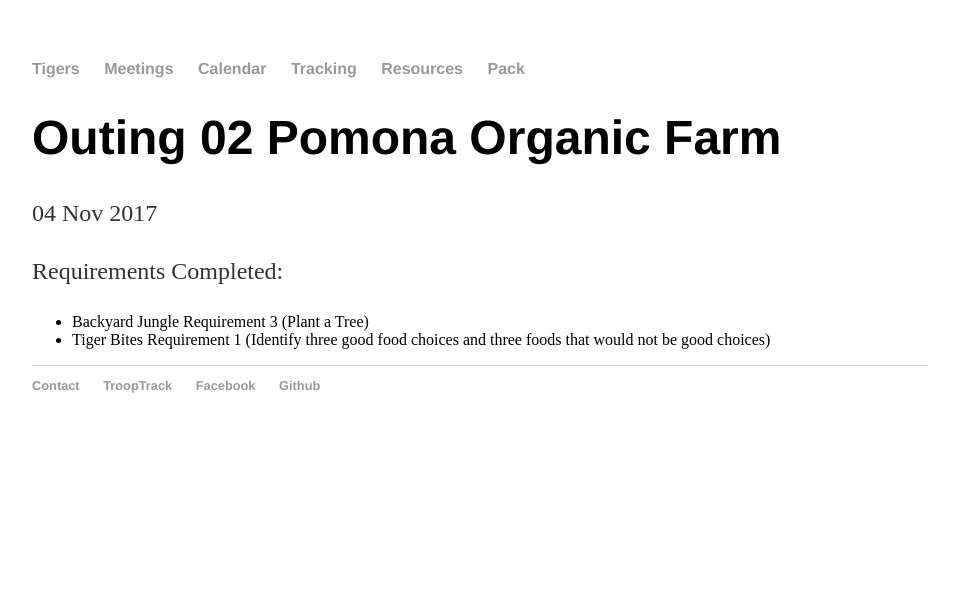
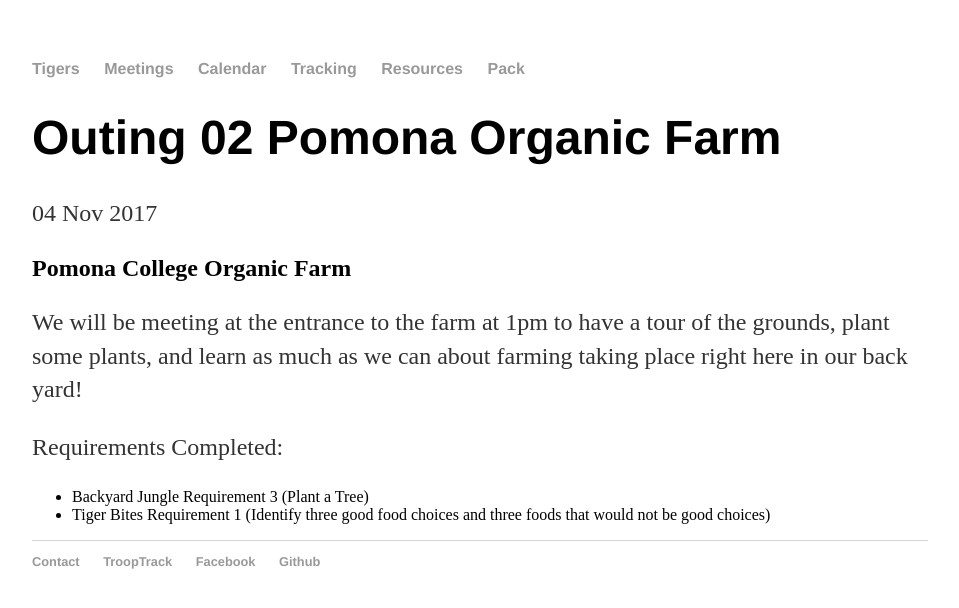
Before and after one commit to clare-pack818/clare-pack818.github.io, a Jekyll site: the page built from _posts/2017-11-04-Outing-02-Pomona-Organic-Farm.md, in a window 1280 px wide. Shown: the top 608 px of the page, without its empty margins (160-1119 px from the left). Built offline with Jekyll 4.4.1, drawn with Linux system fonts in a browser that asks for light colours; our own code applies the rules of GitHub Pages for plain Markdown files.

Commit message:
Update 2017-11-04-Outing-02-Pomona-Organic-Farm.md

```diff
--- a/_posts/2017-11-04-Outing-02-Pomona-Organic-Farm.md
+++ b/_posts/2017-11-04-Outing-02-Pomona-Organic-Farm.md
@@ -1,3 +1,7 @@
+
+## Pomona College Organic Farm
+
+We will be meeting at the entrance to the farm at 1pm to have a tour of the grounds, plant some plants, and learn as much as we can about farming taking place right here in our back yard!
 
 Requirements Completed:
 <ul>
```
